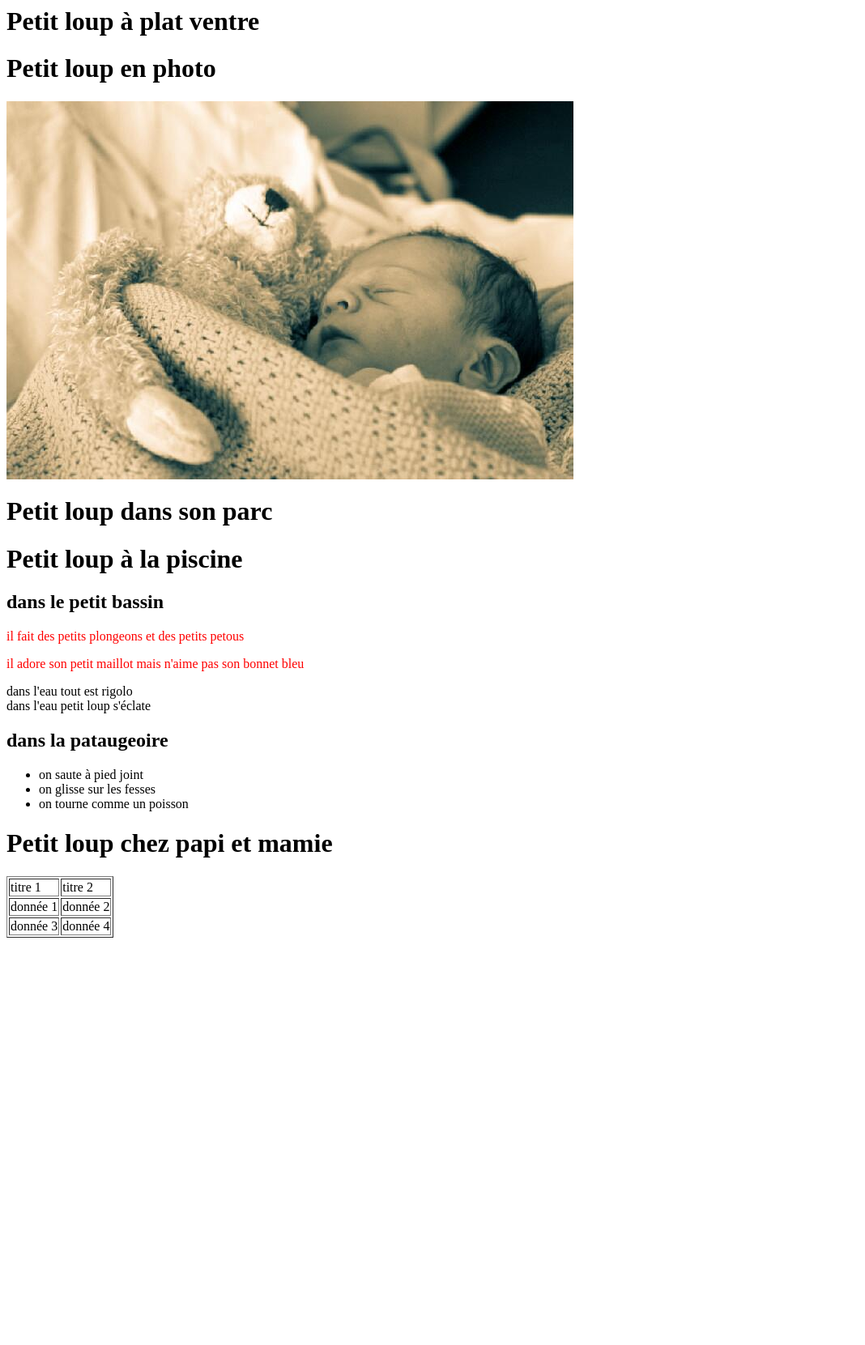
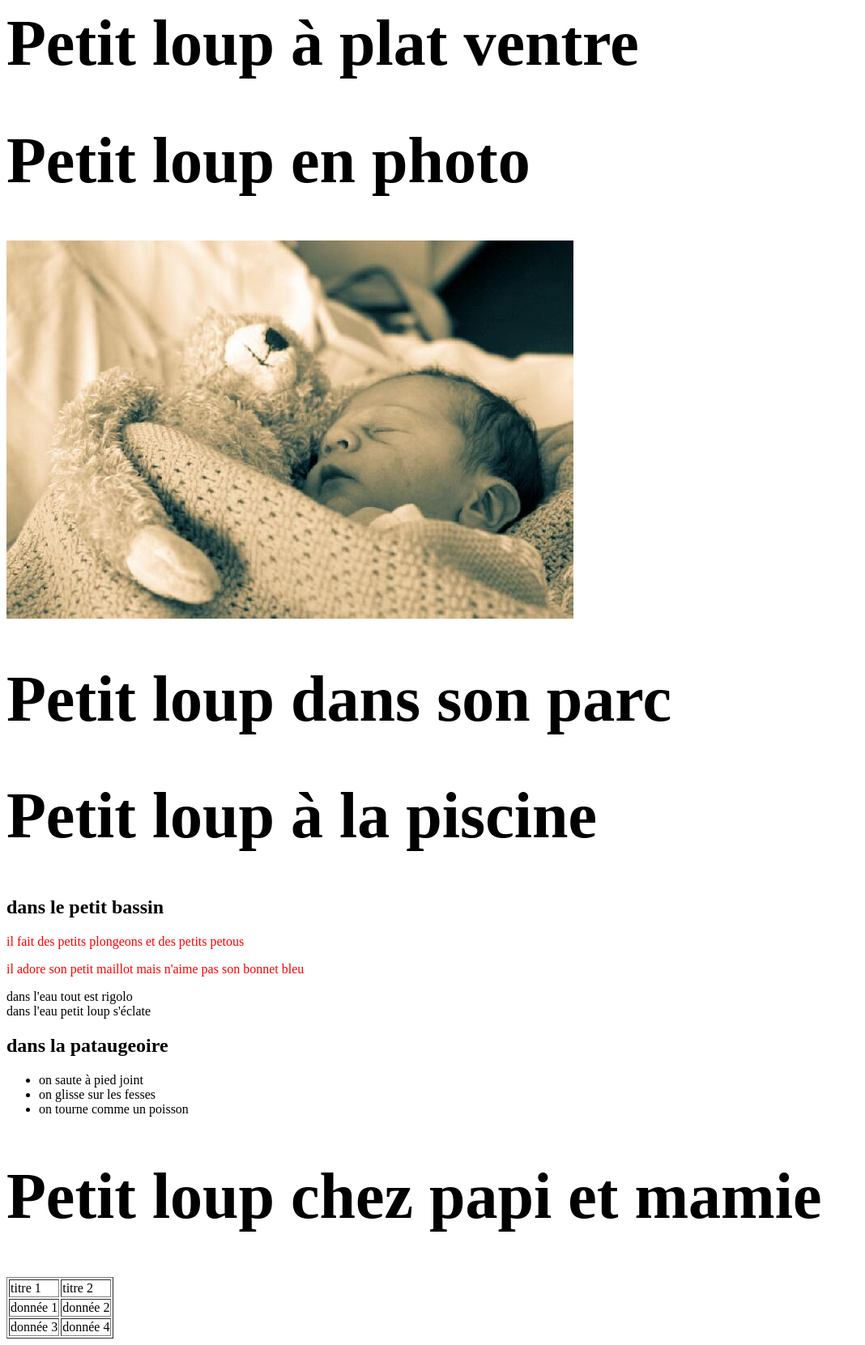
Before and after one commit to AudreyBarthelemy/docteur, a Jekyll site: the page test.html, which Jekyll copies as it is, in a window 1280 px wide. Shown: the whole page at 81% size, without its empty margins (0-1068 px from the left). Built offline with Jekyll 4.4.1, drawn with Linux system fonts in a browser that asks for light colours; before the commit the page ends 1166 px from its top, so only the background shows below that.

Commit message:
styles h1

```diff
--- a/test.html
+++ b/test.html
@@ -6,6 +6,11 @@
 p {
 	color: red;
 }
+
+h1 {
+	font-size: 80px;
+}
+
 </style>
 
 </head>
```
